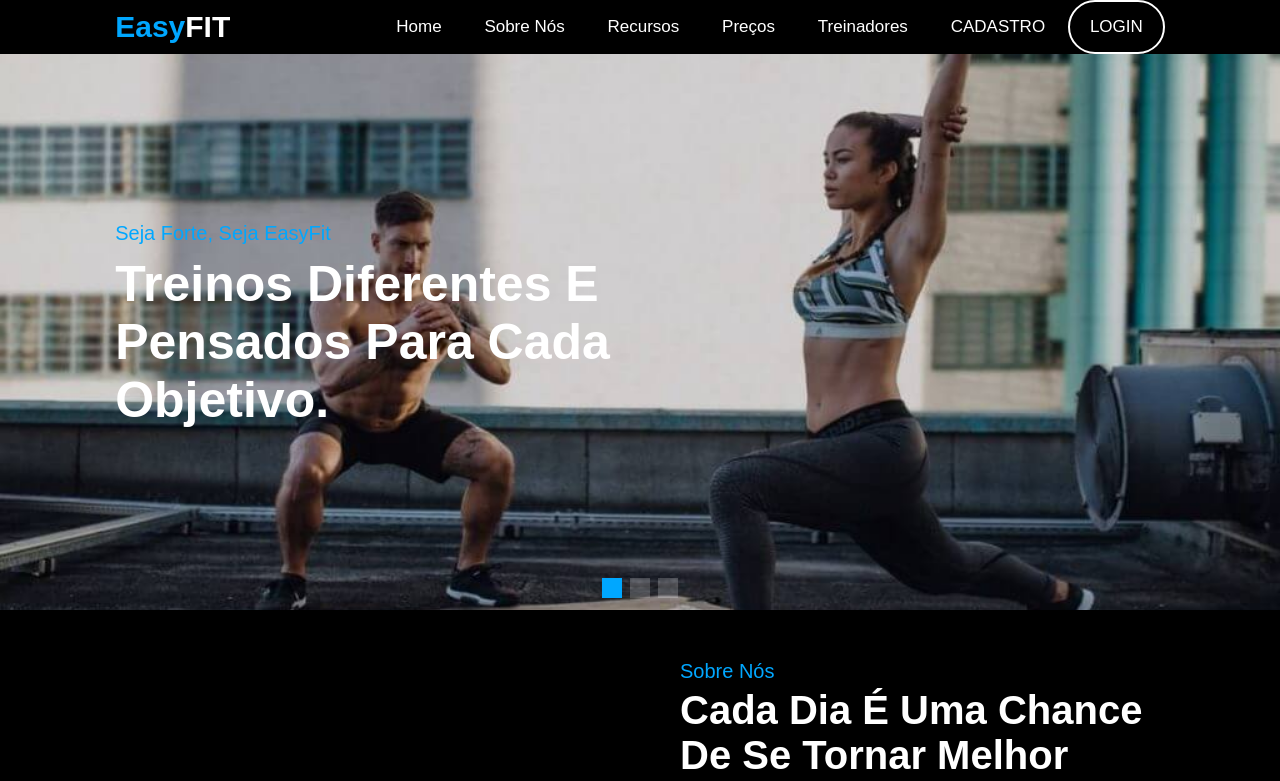
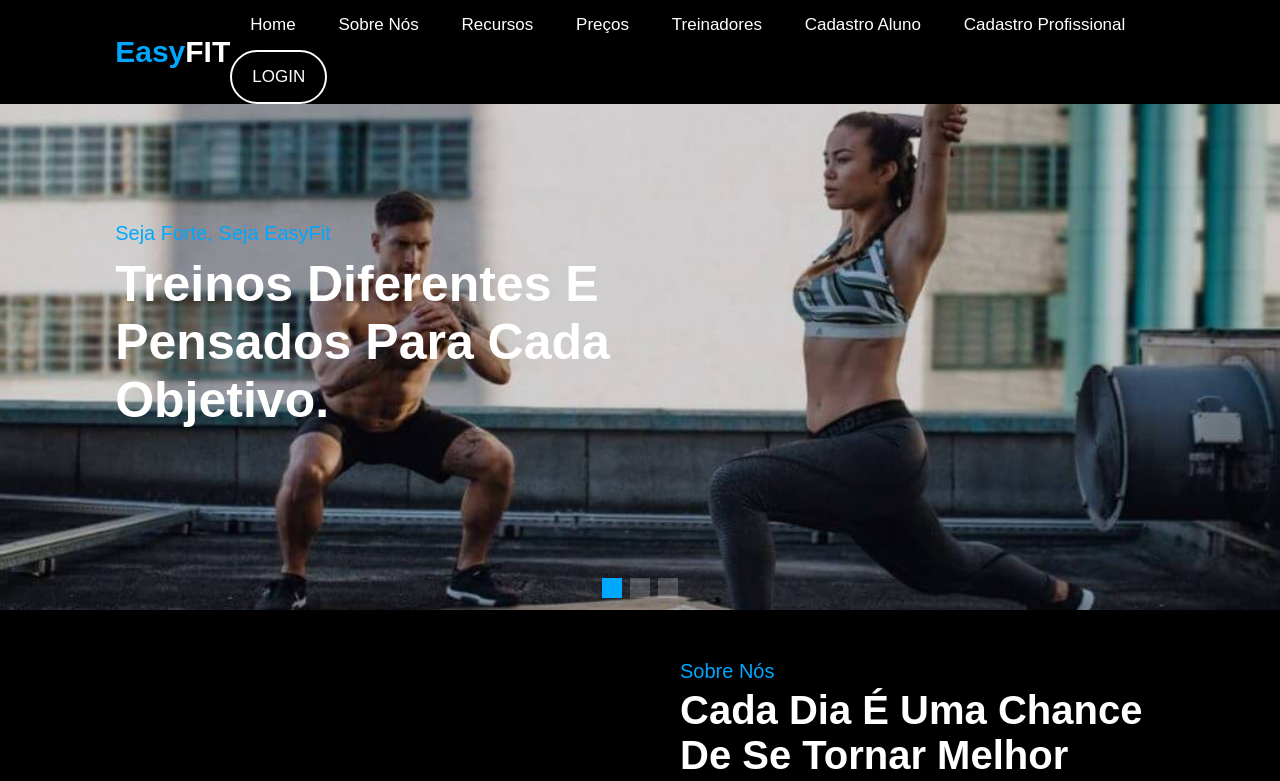
Before and after one commit to MuriloCampos/EasyFit-1, a plain HTML site: page index.html in a window 1280 px wide. Shown: the top 781 px of the page. Drawn offline with nearby package versions, Linux system fonts and the light colour scheme.

Commit message:
adding professional sign up link

```diff
--- a/index.html
+++ b/index.html
@@ -31,7 +31,8 @@
         <a href="#features">Recursos</a>
         <a href="#pricing">Preços</a>
         <a href="#trainers">Treinadores</a>
-        <a href="https://easyfit.vercel.app/?modal=student">CADASTRO</a>
+        <a href="https://easyfit.vercel.app/?modal=student">Cadastro Aluno</a>
+        <a href="https://easyfit.vercel.app/?modal=professional">Cadastro Profissional</a>
         <a href="https://easyfit.vercel.app/?modal=login" class="login">LOGIN</a>
     </nav>
 
```
